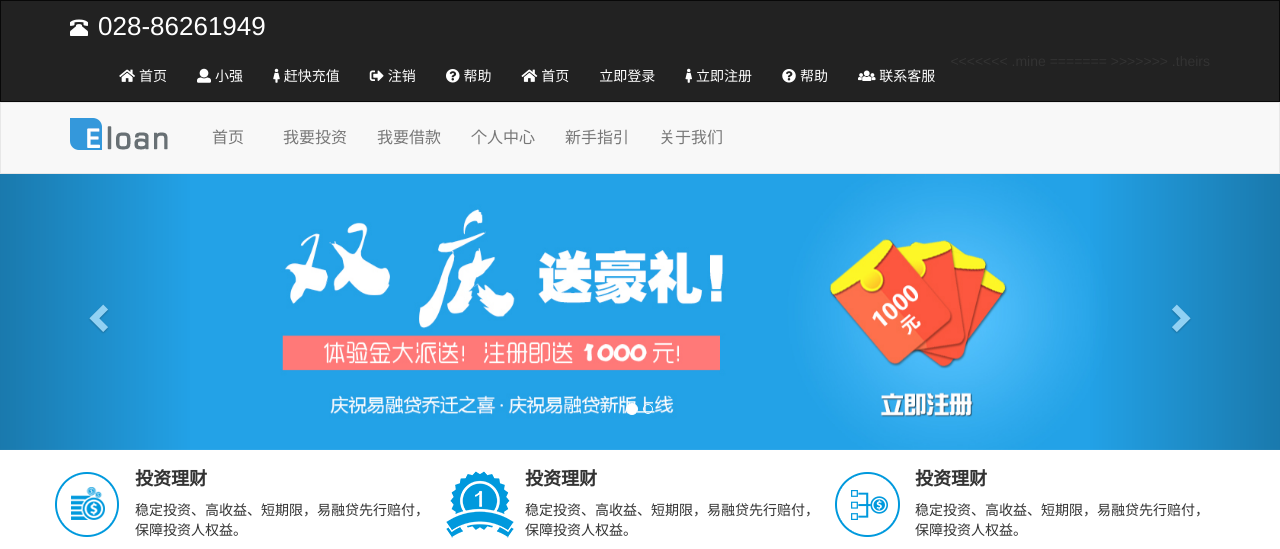
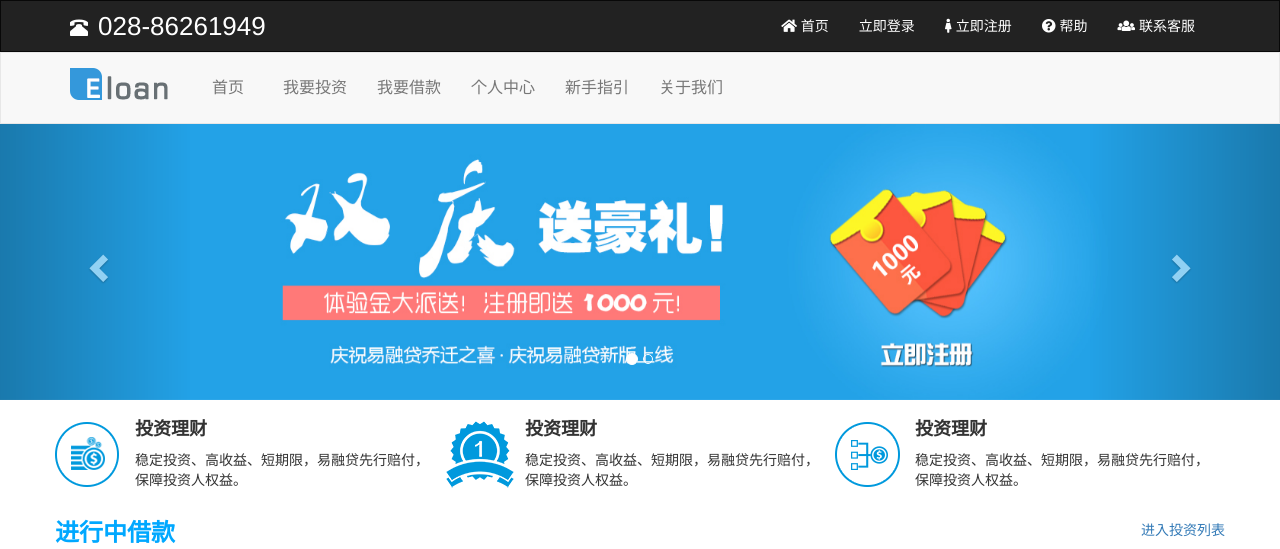
Before and after one commit to rootFingertip/newp2p, a PHP site: page /index.php in a window 1280 px wide. Shown: the top 549 px of the page. Run offline with PHP 8.4, Linux system fonts and the light colour scheme.

Commit message:
day05 卫丹修改冲突提交

```diff
--- a/common/header.html
+++ b/common/header.html
@@ -11,19 +11,18 @@
         <div class="collapse navbar-collapse">
             <ul class="nav navbar-nav navbar-right">
                 <!--辅助导航-->
-<<<<<<< .mine
-                <li><a href="index.php"><span class="fa fa-home"></span> 首页</a></li>
+
+                <!--<li><a href="index.php"><span class="fa fa-home"></span> 首页</a></li>
                 <li><a href="personal.php"><span class="fa fa-user"></span> 小强</a></li>
                 <li><a href="#"><span class="fa fa-female"></span> 赶快充值</a></li>
                 <li><a href="login.php"><span class="fa fa-sign-out-alt"></span> 注销</a></li>
-                <li><a href="#"><span class="fa fa-question-circle"></span> 帮助</a></li>
-=======
+                <li><a href="#"><span class="fa fa-question-circle"></span> 帮助</a></li>-->
+
                 <li id="homePage"><a href="../index.php?index=0"><span class="fa fa-home"></span> 首页</a></li>
 
                 <li><a href="../help.php?index=4"><span class="fa fa-question-circle"></span> 帮助</a></li>
 
 
->>>>>>> .theirs
                 <li id="picWx" data-toggle="tooltip" data-placement="bottom" data-html="true" title="<img src='static/images/contract.png' alt=''>"><a href="#"><span class="fa fa-users"></span> 联系客服</a></li>
             </ul>
         </div>
@@ -65,4 +64,4 @@
 </nav>
 	<!--引入jQuery-->
 	<script src="../lib/jquery/jquery.js" type="text/javascript" charset="utf-8"></script>
-<script src="../src/javascript/topMenu.js" type="text/javascript" charset="utf-8"></script>
+	<script src="../src/javascript/topMenu.js" type="text/javascript" charset="utf-8"></script>
--- a/index.php
+++ b/index.php
@@ -205,7 +205,9 @@
     <!--引入jquery库-->
     <script src="lib/jquery/jquery.js" type="text/javascript" charset="utf-8"></script>
     <!--引入bootstrap核心js库-->
-		<script src="lib/bootstrap/js/bootstrap.min.js" type="text/javascript" charset="utf-8"></script>
-		<!-- 引入header.js -->
-		<script src="dist/js/header.min.js"></script>
+	<script src="lib/bootstrap/js/bootstrap.min.js" type="text/javascript" charset="utf-8"></script>
+	<!-- 引入header.js -->
+	<script src="dist/js/header.min.js"></script>
+	<!--自定义特效-->
+	<script src="src/javascript/effects.js" type="text/javascript" charset="utf-8"></script>
 </html>
--- a/src/javascript/topMenu.js
+++ b/src/javascript/topMenu.js
@@ -1,6 +1,6 @@
 $(function(){
 	//前端的所有页面的登录状态的菜单定制
-	$.get("api/checkState.php",function (result) {
+	$.get("API/checkState.php",function (result) {
 	var htmlStr;
 
 	//登录成功后显示的菜单是：会员中心、赶快充值 、注销
```
